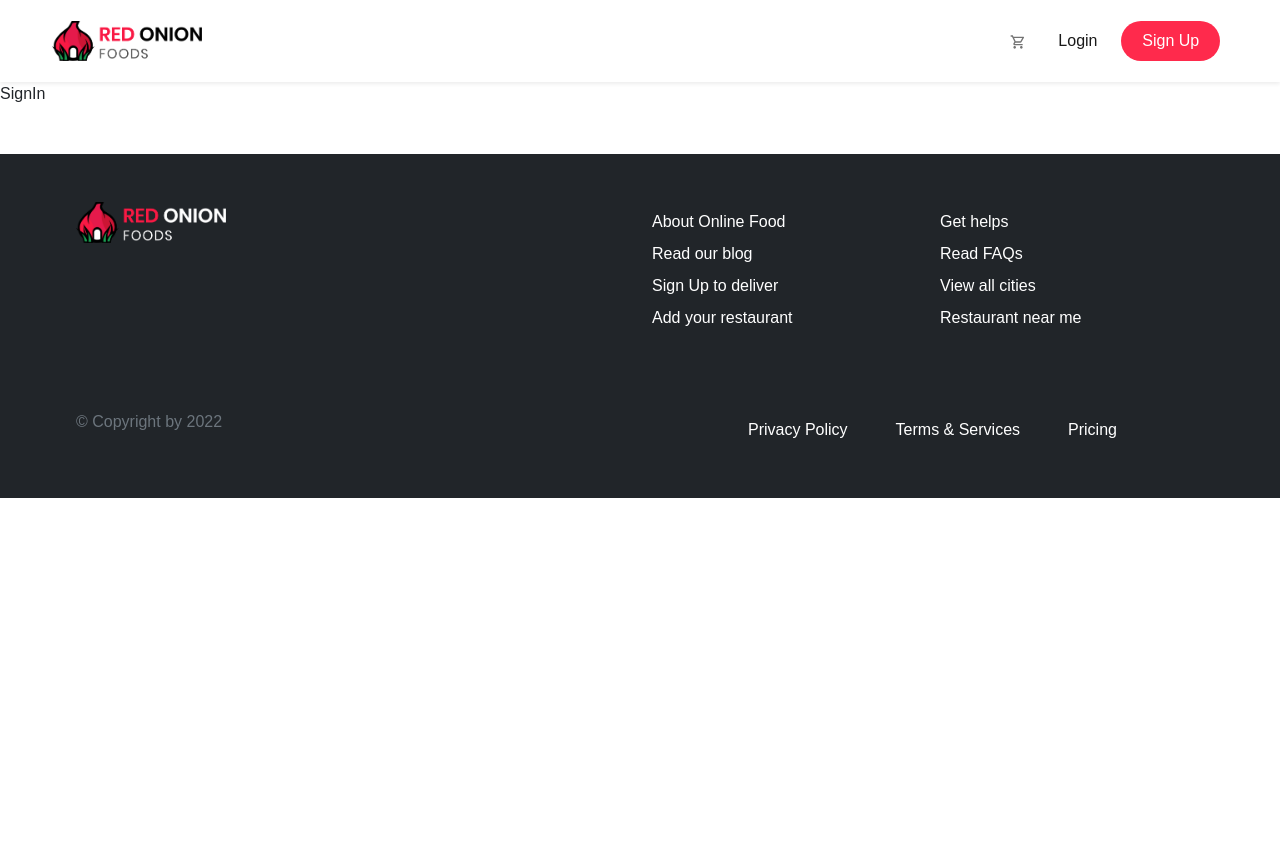
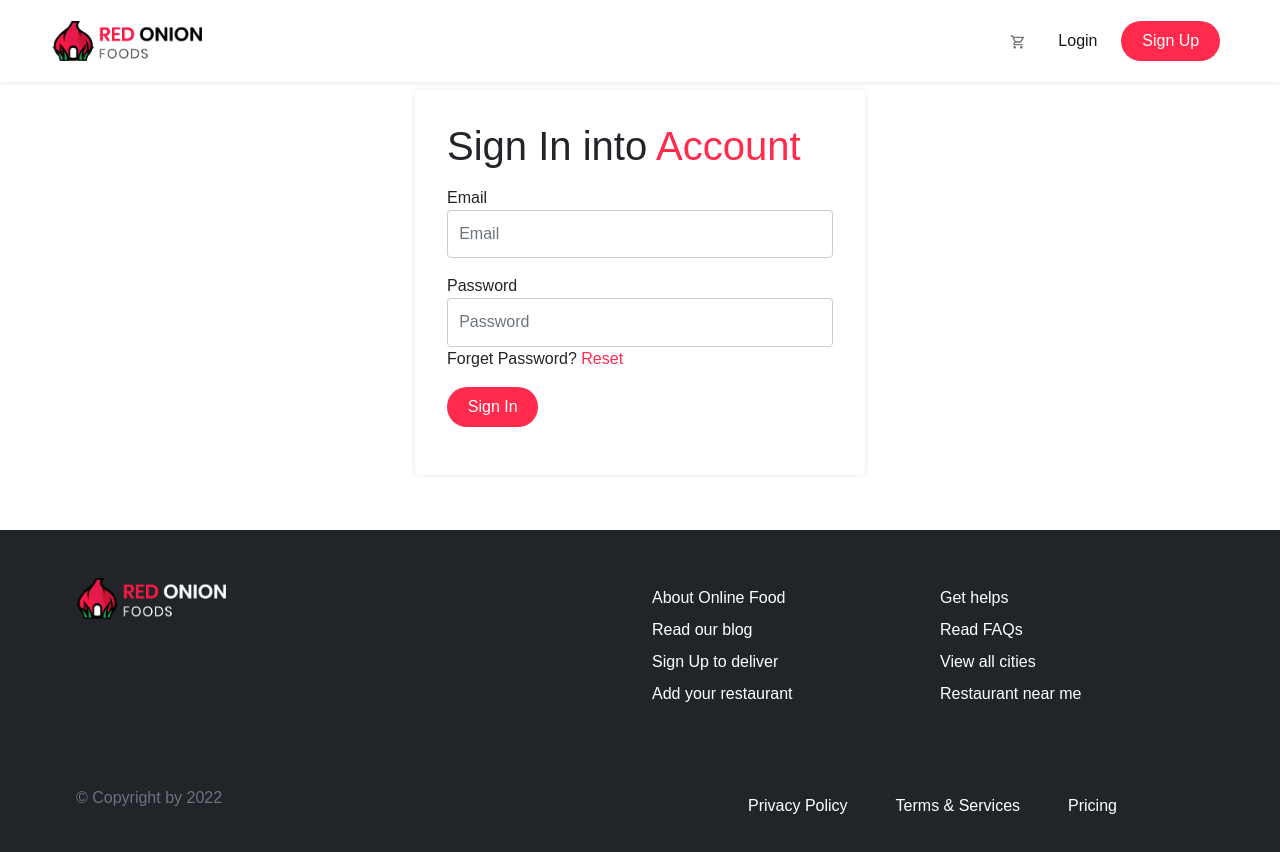
Before and after one commit to Ashik-Mahmud/react-red-onion-firebase, a React (Create React App) app: page /login in a window 1280 px wide. Shown: the top 852 px of the page. Before the commit the page ends 800 px from the top, so only its background shows below. Built offline with nearby package versions, Linux system fonts and the light colour scheme.

Commit message:
designed login system of this app

```diff
--- a/src/Pages/FoodDetails/FoodDetails.jsx
+++ b/src/Pages/FoodDetails/FoodDetails.jsx
@@ -23,7 +23,7 @@ const FoodDetails = () => {
     );
   } else {
     return (
-      <section id="food-details" className="py-5">
+      <section id="food-details" className="py-5 mt-5">
         <div className="container">
           <div className="row align-items-center justify-content-between">
             <div className="col-lg-5">
@@ -47,7 +47,7 @@ const FoodDetails = () => {
 
               <button className="btn-app d-flex">
                 <AiOutlineShoppingCart />
-                Add
+                Add to cart
               </button>
               <Swiper
                 dir="rtl"
--- a/src/Pages/Login/SignIn/SignIn.jsx
+++ b/src/Pages/Login/SignIn/SignIn.jsx
@@ -1,7 +1,36 @@
 import React from "react";
-
+import "./../Styles/Styles.css";
 const SignIn = () => {
-  return <div>SignIn</div>;
+  return (
+    <div className="signIn-container">
+      <div className="signIn-wrapper">
+        <form action="" className="form-wrapper">
+          <h1>
+            Sign In into <span className="colorize">Account</span>
+          </h1>
+          <div className="my-3">
+            <label htmlFor="email">Email</label>
+            <input type="email" placeholder="Email" className="form-control" />
+          </div>
+          <div className="my-3">
+            <label htmlFor="password">Password</label>
+            <input
+              type="password"
+              placeholder="Password"
+              className="form-control"
+            />
+            <span>
+              Forget Password?{" "}
+              <span className="colorize cursor-pointer">Reset</span>
+            </span>
+          </div>
+          <div className="my-3">
+            <button className="btn-app">Sign In</button>
+          </div>
+        </form>
+      </div>
+    </div>
+  );
 };
 
 export default SignIn;
--- /dev/null
+++ b/src/Pages/Login/Styles/Styles.css
@@ -0,0 +1,17 @@
+.signIn-container,
+.signUp-container {
+  display: grid;
+  place-items: center;
+  min-height: 50vh;
+}
+.form-wrapper {
+  width: 450px;
+  padding: 2rem;
+  box-shadow: 0px 0px 5px rgba(0, 0, 0, 0.1);
+  position: relative;
+  border-radius: 5px;
+}
+.form-wrapper input {
+  padding: 0.7rem;
+  border: 1px solid #ccc;
+}
```
